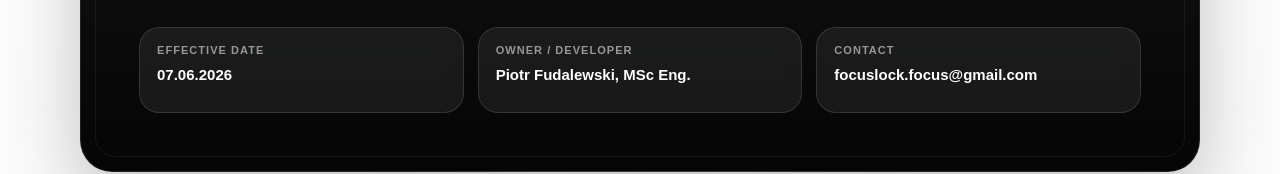
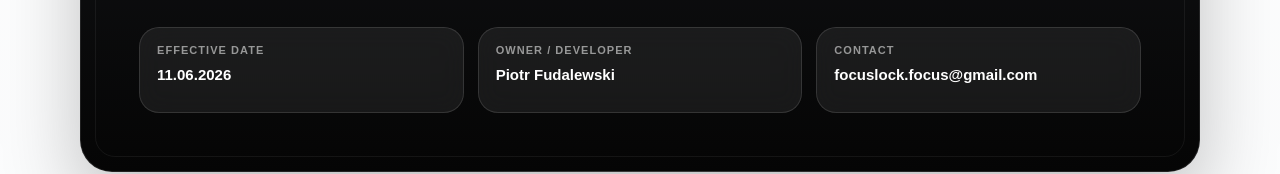
Before and after one commit to focuslockapp/focus-lock-privacy, a plain HTML site: page index.html in a window 1280 px wide. Shown: the part 498-672 px from the top of the page. Drawn offline with Linux system fonts and the light colour scheme.

Commit message:
Add files via upload

```diff
--- a/index.html
+++ b/index.html
@@ -359,11 +359,11 @@
       <div class="meta-grid" aria-label="Document information">
         <div class="meta-card">
           <span class="meta-label">Effective date</span>
-          <span class="meta-value">07.06.2026</span>
+          <span class="meta-value">11.06.2026</span>
         </div>
         <div class="meta-card">
           <span class="meta-label">Owner / developer</span>
-          <span class="meta-value">Piotr Fudalewski, MSc Eng.</span>
+          <span class="meta-value">Piotr Fudalewski</span>
         </div>
         <div class="meta-card">
           <span class="meta-label">Contact</span>
```
